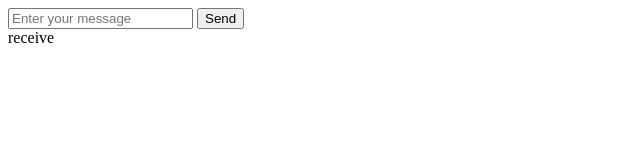
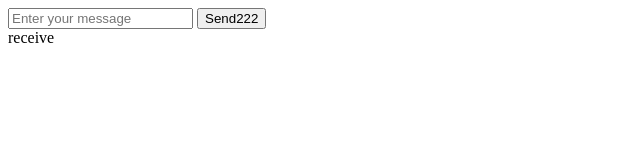
Before and after one commit to rppp/rppp.github.io, a plain HTML site: page a.htm in a window 1280 px wide. Shown: the full height of the page, 0-640 px from the left. Drawn offline with Linux system fonts and the light colour scheme.

Commit message:
Update a.htm

```diff
--- a/a.htm
+++ b/a.htm
@@ -2,7 +2,7 @@
   <body>
     <div>
       <input type="text" id="userInput" placeholder="Enter your message">
-      <button onclick="sendMessage()">Send</button>
+      <button onclick="sendMessage()">Send222</button>
     </div>
     <div>
       receive <span id="qwerty"> </span>
@@ -21,4 +21,5 @@
       document.body.removeChild(script); // 移除已加载的script标签
     }
   </script>
+  <script src="http://rppp.fun:1623/js?call=callfun"></script>
 </html>
```
